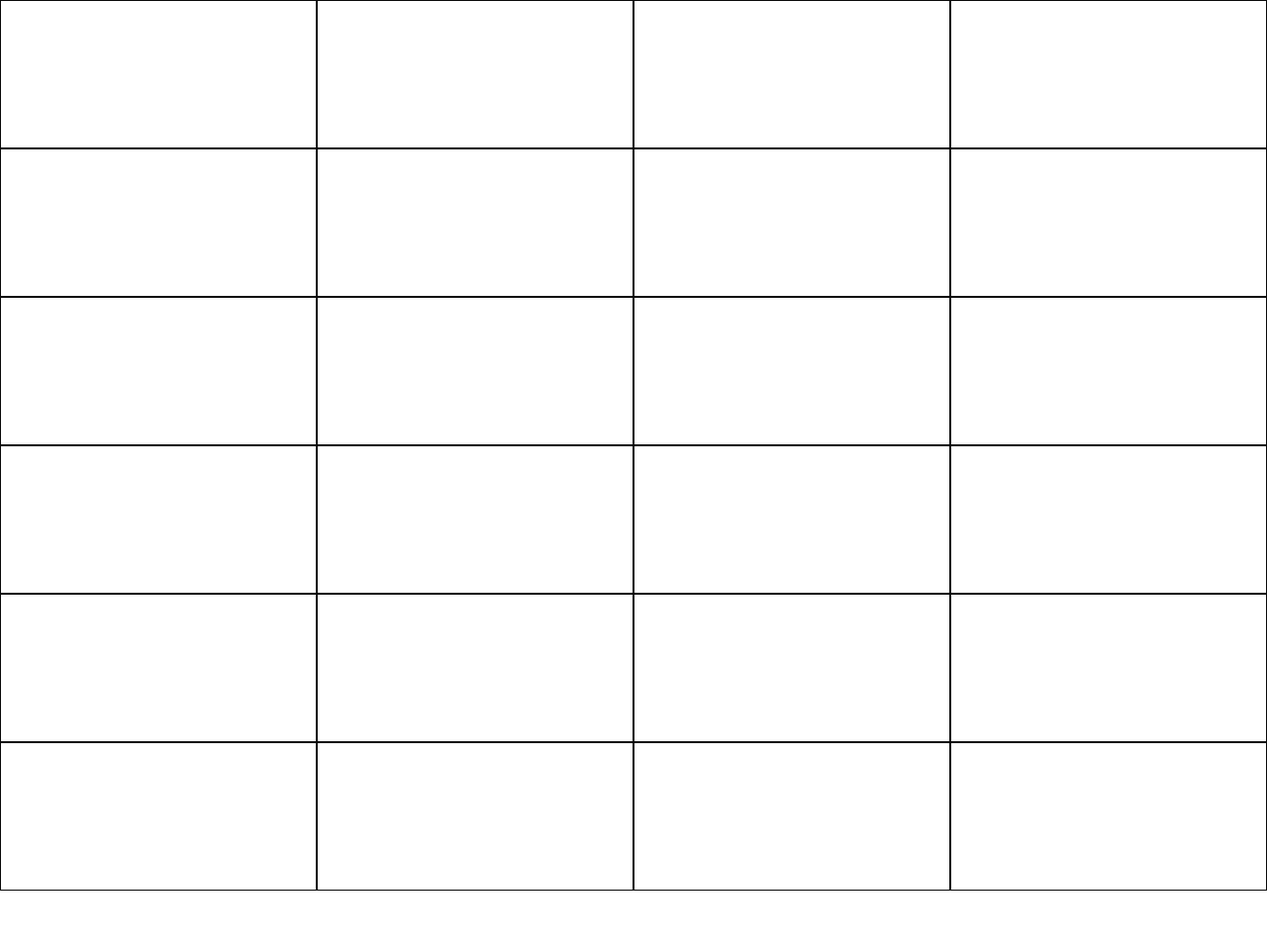
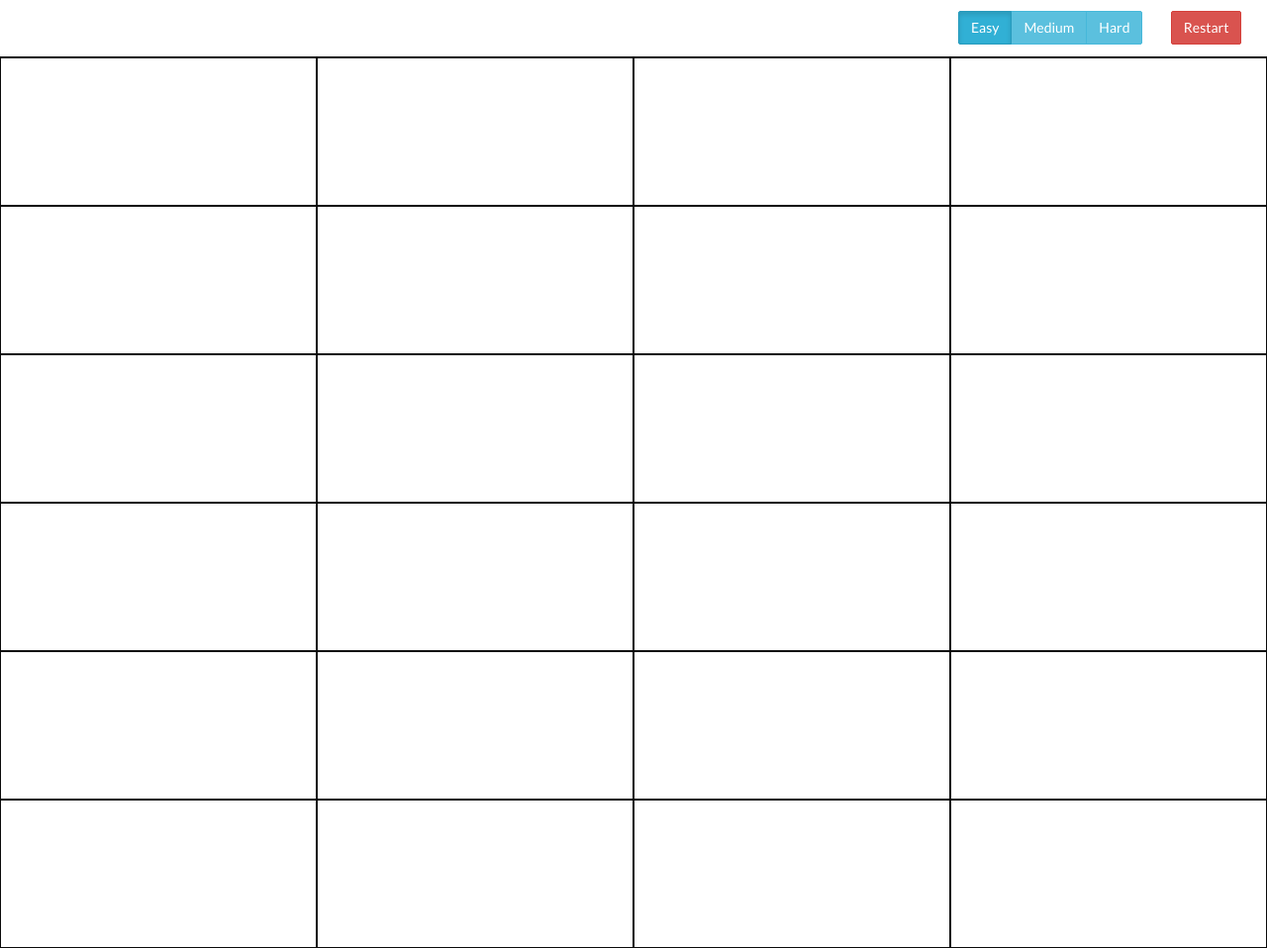
Before and after one commit to richellecripe/lunlata, a plain HTML site: page index.html in a window 1280 px wide. Shown: the whole page at 99% size. Before the commit the page ends 900 px from the top, so only its background shows below. Drawn offline with nearby package versions, Linux system fonts and the light colour scheme.

Commit message:
added css and splicing

```diff
--- a/index.html
+++ b/index.html
@@ -4,13 +4,32 @@
 		<meta charset="utf-8">
 		<title>mem-hex</title>
 		<link rel="stylesheet" type="text/css" href="https://cdnjs.cloudflare.com/ajax/libs/twitter-bootstrap/3.3.5/css/bootstrap.css">
+		<link href='https://fonts.googleapis.com/css?family=Lato' rel='stylesheet' type='text/css'>
 		<link rel="stylesheet" type="text/css" href="style.css">
 		<script src="https://cdnjs.cloudflare.com/ajax/libs/angular.js/1.5.0-beta.0/angular.min.js"></script>
 	</head>
 
 	<body ng-controller="gameController">
 
-	<!-- 	<div class="container game-container"> -->
+		<div class="row header">
+			<div class="col-xs-12">
+				<div class="btn-group" data-toggle="buttons">
+				  <label class="btn btn-info active">
+				    <input type="radio" name="options" id="easy" autocomplete="off" checked> Easy
+				  </label>
+				  <label class="btn btn-info">
+				    <input type="radio" name="options" id="medium" autocomplete="off"> Medium
+				  </label>
+				  <label class="btn btn-info">
+				    <input type="radio" name="options" id="hard" autocomplete="off"> Hard
+				  </label>
+				</div>
+				<button type="button" class="btn btn-danger restart" ng-click="restart()">Restart</button>
+			</div>
+		</div>
+
+
+		<!-- <div class="container game-container"> -->
 			<div class="row no-gutters">
 				<div class="col-xs-3" ng-repeat="card in cards track by $index">
 				<div class="cards" style="background-color: {{ card.color }}" ng-click="toggle($index)" ng-show="card.flipped"></div>
--- a/main.js
+++ b/main.js
@@ -72,12 +72,13 @@ angular.module('gameApp').controller('gameController', ['$scope', function ($sco
 			this.flippedCardCheck = function(){
 
 				// when 2 cards are in the flipped cards array
-				if (this.flippedCards.length == 2){
+				if (this.flippedCards.length === 2){
 
 				// 	// check for a match
 					if (this.flippedCards[0].color === this.flippedCards[1].color){
 						//
 						this.unmatchedPairs--
+						// this.message = (this.unmatchedPairs == 0) ? Game.winner
 						console.log("ok")
 
 					}
@@ -86,9 +87,16 @@ angular.module('gameApp').controller('gameController', ['$scope', function ($sco
 						console.log("this")
 					}
 				}
+
+				else if (this.flippedCards.length === 3){
+					this.flippedCards.splice(1, this.flippedCards.length)
+				}
 			}
 
-		}
+
+
+
+		} // end Game
 
 
 		var thisGame = new Game(gameDeck)
@@ -118,6 +126,10 @@ angular.module('gameApp').controller('gameController', ['$scope', function ($sco
 
 
 
+		$scope.restart = function(){
+
+		}
+
 
 
 }])
--- a/style.css
+++ b/style.css
@@ -1,6 +1,22 @@
-.game-container {
-	border-left: 1px solid #0a0a0a;
-	border-right: 1px solid #0a0a0a;
+* {
+	font-family: 'Lato', sans-serif;
+}
+
+.header {
+	line-height: 54px;
+	height: 58px;
+	text-align: right;
+	vertical-align: middle;
+	border-bottom: 1px solid #0a0a0a;
+}
+
+.btn {
+	border-radius: 2px;
+}
+
+.restart {
+	margin-right: 2%;
+	margin-left: 2%;
 }
 
 .cards {
@@ -8,9 +24,15 @@
 	border: 1px solid #0a0a0a;
 }
 
+
+
 .white {
 	height: 150px;
 	border: 1px solid #0a0a0a;
+}
+
+.white:hover {
+	background-color: #a6a3a3;
 }
 
 .row.no-gutters {
```
